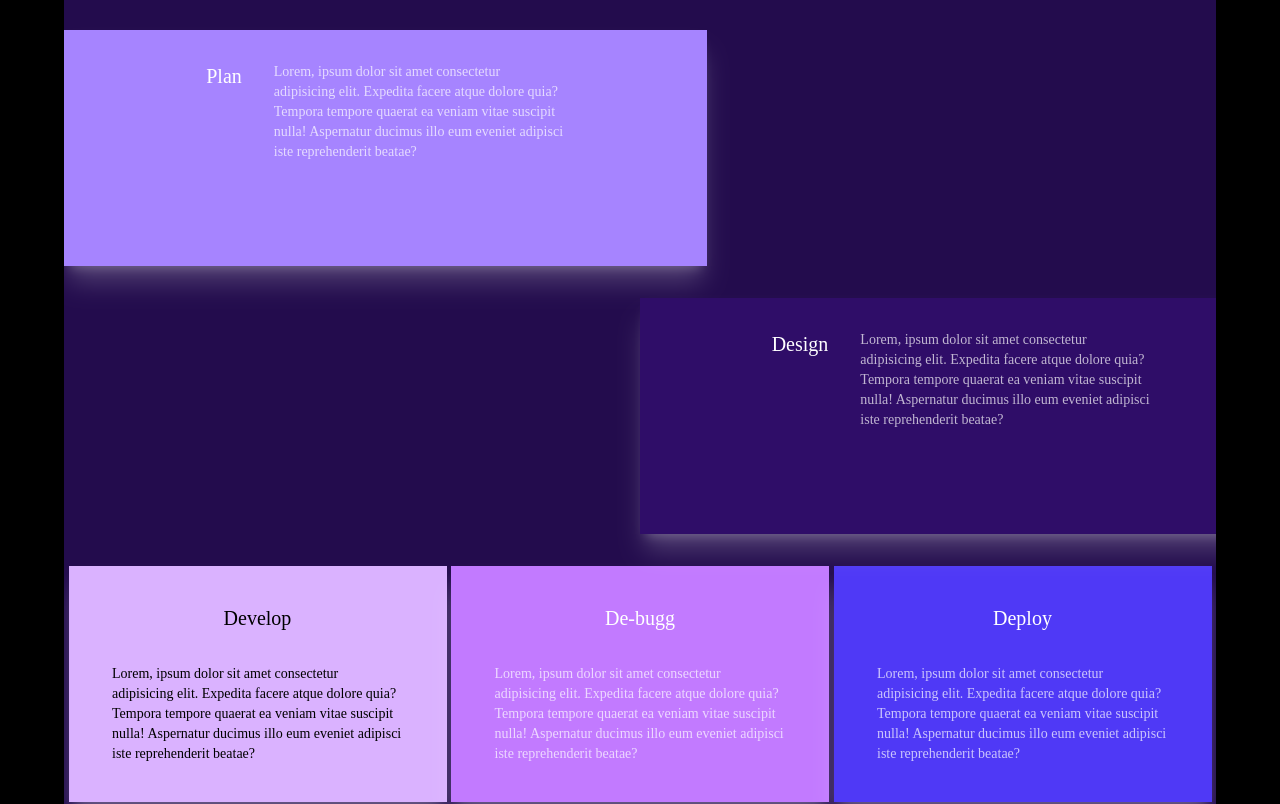
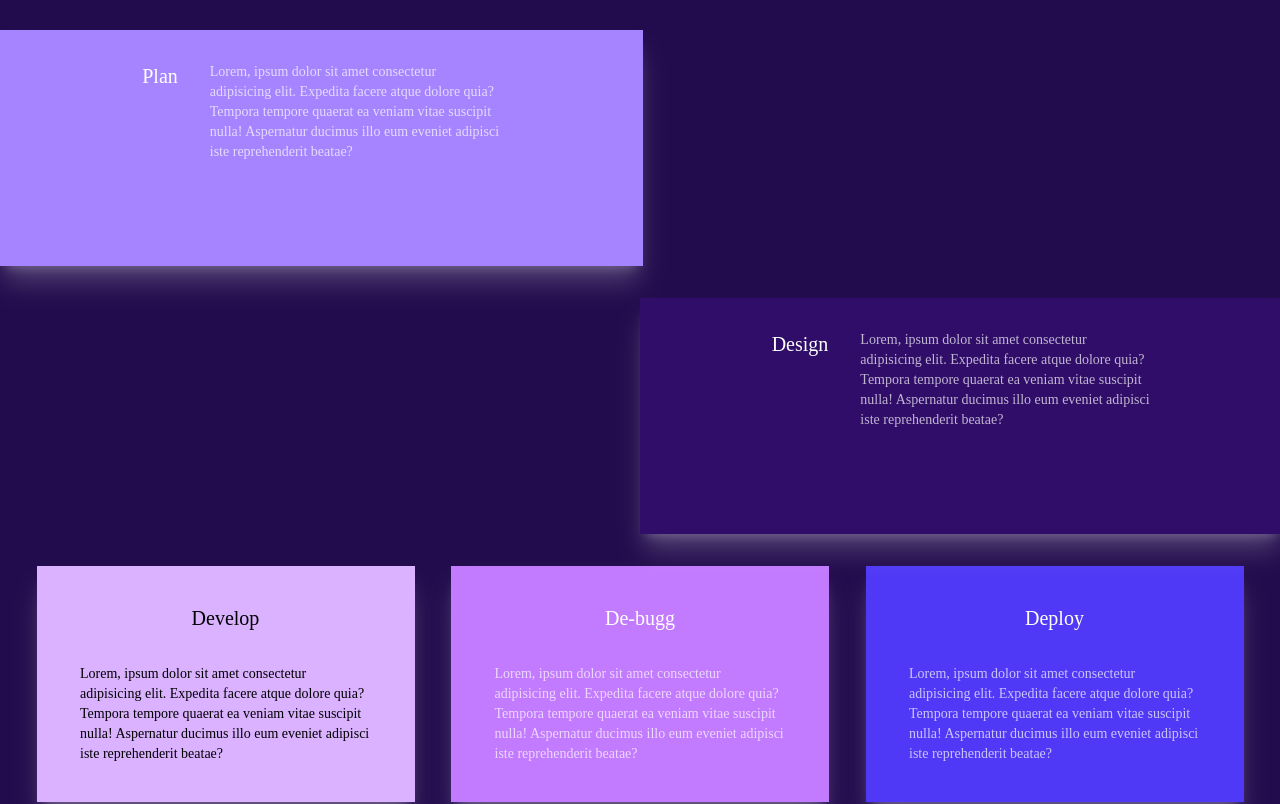
Before and after one commit to tufanrai/Catalystinfosys, a Next.js app: page / in a window 1280 px wide. Shown: the part 2168-2972 px from the top of the page. Built offline with nearby package versions, Linux system fonts and the light colour scheme; a web font is replaced by a local one.

Commit message:
updated the padding

```diff
--- a/app/layout.tsx
+++ b/app/layout.tsx
@@ -30,7 +30,7 @@
       <body
         className={`${geistSans.variable} ${geistMono.variable} antialiased relative`}
       >
-        <div className="w-full flex flex-col justify-center bg-black md:px-16 px-8">
+        <div className="w-full flex flex-col justify-center bg-black">
           <HeaderCard />
           {children}
           <FooterPage />
```
